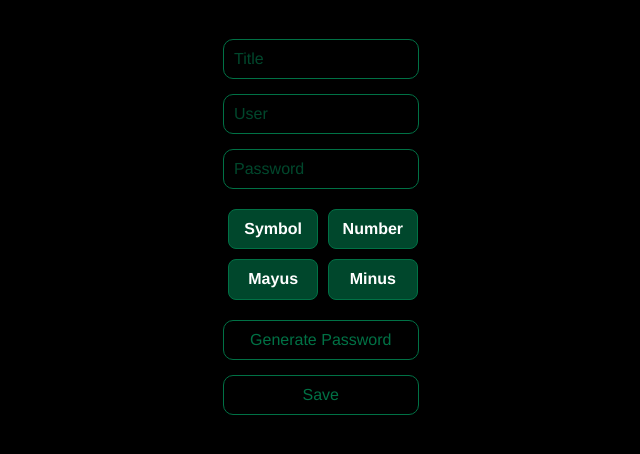
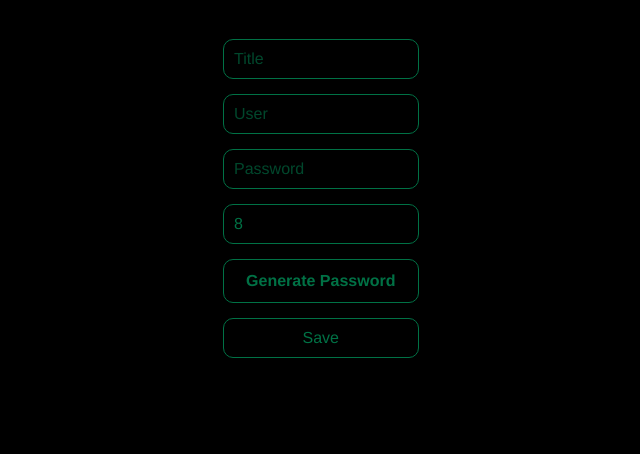
Before and after one commit to OscarChan096/passwords-manager, a React (Vite) app: page /add in a window 1280 px wide. Shown: the top 454 px of the page, without its empty margins (317-957 px from the left). Built offline with nearby package versions, Linux system fonts and the light colour scheme.

Commit message:
feat: add limit and generator password

```diff
--- a/src/components/Add.jsx
+++ b/src/components/Add.jsx
@@ -5,25 +5,32 @@ import './../css/Add.css';
 
 const Add = () => {
 
-    const [isSymbol, setIsSymbol] = useState(true);
-    const [isNumber, setIsNumber] = useState(true);
-    const [isMayus, setIsMayus] = useState(true);
-    const [isMinus, setIsMiuns] = useState(true);
+    const [limitChar, setLimitChar] = useState(8);
+    const [passwordG, setPasswordG] = useState('');
 
-    const changeSymbol = () => {
-        setIsSymbol(!isSymbol);
+    const generatePassword = () => {
+        let pwd = '';
+        const arr = ['~-+:_#.@', '0123456789', 'abcdefghijklmnopqrstuvwxyz', ''];
+        if (passwordG.length > 0)
+            setPasswordG('');
+
+        for (let i = 0; i < limitChar; i++) {
+            let index = Math.floor(Math.random() * 4);
+            let char = arr[index];
+            let size = char.length;
+            pwd += index == 3 ? String.fromCharCode(arr[2].charCodeAt(Math.random() * 26) - 32) : char.charAt(Math.random() * size);
+        }
+
+        setPasswordG(pwd);
     }
 
-    const changeNumber = () => {
-        setIsNumber(!isNumber);
+    const changeLimit = (event) => {
+        if (event.target.value >= 8)
+            setLimitChar(event.target.value);
     }
 
-    const changeMayus = () => {
-        setIsMayus(!isMayus);
-    }
-
-    const changeMinus = () => {
-        setIsMiuns(!isMinus);
+    const handleChangePwd = (event) => {
+        setPasswordG(event.target.value);
     }
 
     return (
@@ -32,25 +39,13 @@ const Add = () => {
                 <form>
                     <input className='form-title' type='text' placeholder='Title' />
                     <input className='form-user' type='text' placeholder='User' />
-                    <input className='form-password' type='password' placeholder='Password' />
+                    <input className='form-password' type='text' placeholder='Password' onChange={handleChangePwd} value={passwordG}/>
                     <div className='generate-pwds'>
-                        <div className='checkbox-generate'>
-                            <input className='bx' type='checkbox' id='symbol' name='Symbol' onChange={changeSymbol} checked={isSymbol}/>
-                            <label className='lb' htmlFor='symbol'>Symbol</label>
-                            <input className='bx' type='checkbox' id='number' name='Number' onChange={changeNumber} checked={isNumber}/>
-                            <label className='lb' htmlFor='number'>Number</label>
-                        </div>
-                        <div className='checkbox-generate'>
-                            <input className='bx' type='checkbox' id='mayus' name='Mayus' onChange={changeMayus} checked={isMayus}/>
-                            <label className='lb' htmlFor='mayus'>Mayus</label>
-                            <input className='bx' type='checkbox' id='minus' name='Minus' onChange={changeMinus} checked={isMinus}/>
-                            <label className='lb' htmlFor='minus'>Minus</label>
-                        </div>
-                        <button className='gener-btn'>Generate Password</button>
+                        <input className='limit-password' type='number' id='limit' name='limit' onChange={changeLimit} value={limitChar} />
+                        <div className='gener-btn' onClick={generatePassword}>Generate Password</div>
                     </div>
                     <input className='form-submit' type='submit' value='Save' />
                 </form>
-
             </div>
         </>
     )
--- a/src/css/Add.css
+++ b/src/css/Add.css
@@ -6,7 +6,7 @@ form{
     margin: auto;
 }
 
-.form-title, .form-user, .form-password, .form-submit, .gener-btn{
+.form-title, .form-user, .form-password, .form-submit, .limit-password, .gener-btn{
     width: 85%;
     padding: 10px;
     border: 1px solid #007145;
@@ -15,39 +15,17 @@ form{
     outline: none;
 }
 
-.form-title::placeholder, .form-user::placeholder, .form-password::placeholder, .form-submit::placeholder{
+.form-title::placeholder, .form-user::placeholder, .form-password::placeholder, .form-submit::placeholder, .limit-password::placeholder{
     color: #00472c;
 }
 
 .form-submit, .gener-btn{
     cursor: pointer;
+    text-align: center;
+    user-select: none;
 }
 
 .form-submit:hover, .gener-btn:hover, .lb:hover{
     color: white;
     background-color: #007145;
 }
-
-.checkbox-generate{
-    display: flex;
-    justify-content: center;
-}
-
-input.bx{
-    appearance: none;
-}
-
-.lb{
-    width: 39%;
-    margin: 5px;
-    padding: 8px;
-    text-align: center;
-    border: 1px solid #007145;
-    border-radius: 8px;
-    cursor: pointer;
-}
-
-.bx:checked + .lb{
-    color: white;
-    background-color: #00472c;
-}
```
